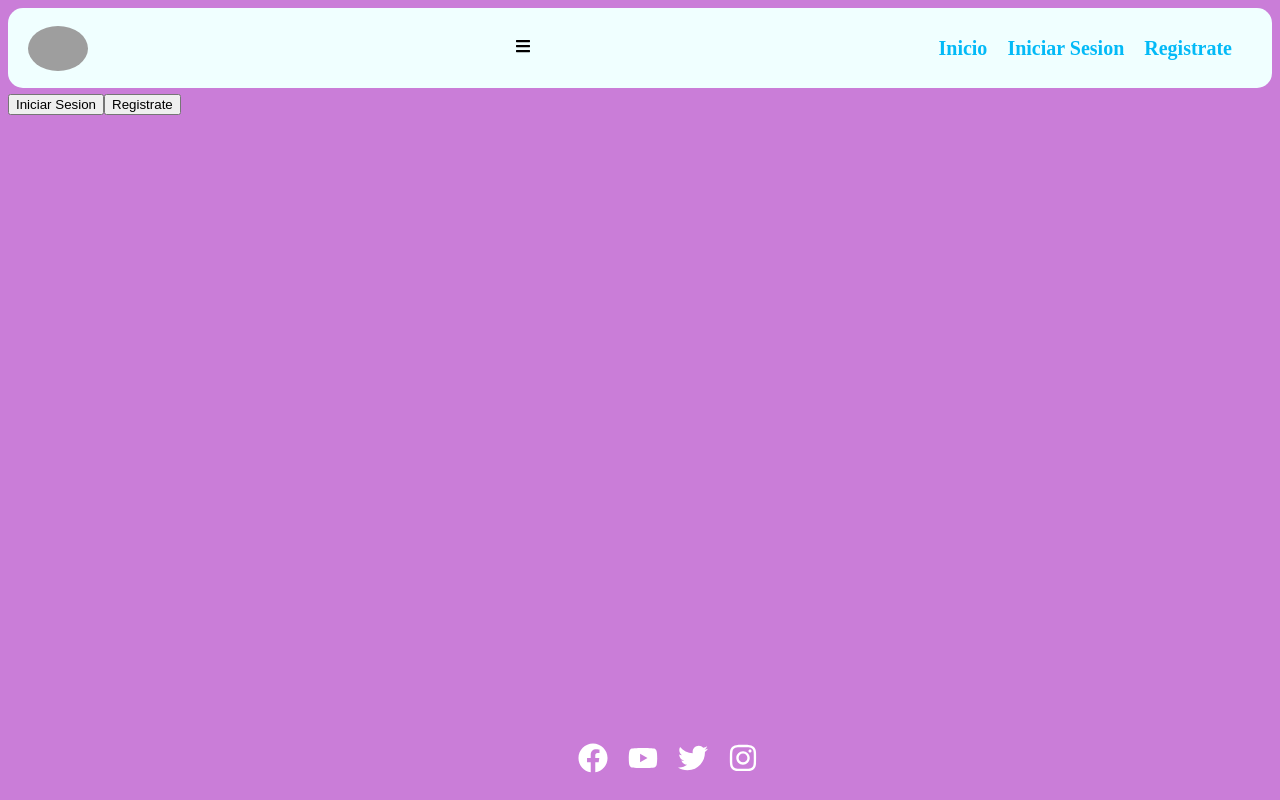
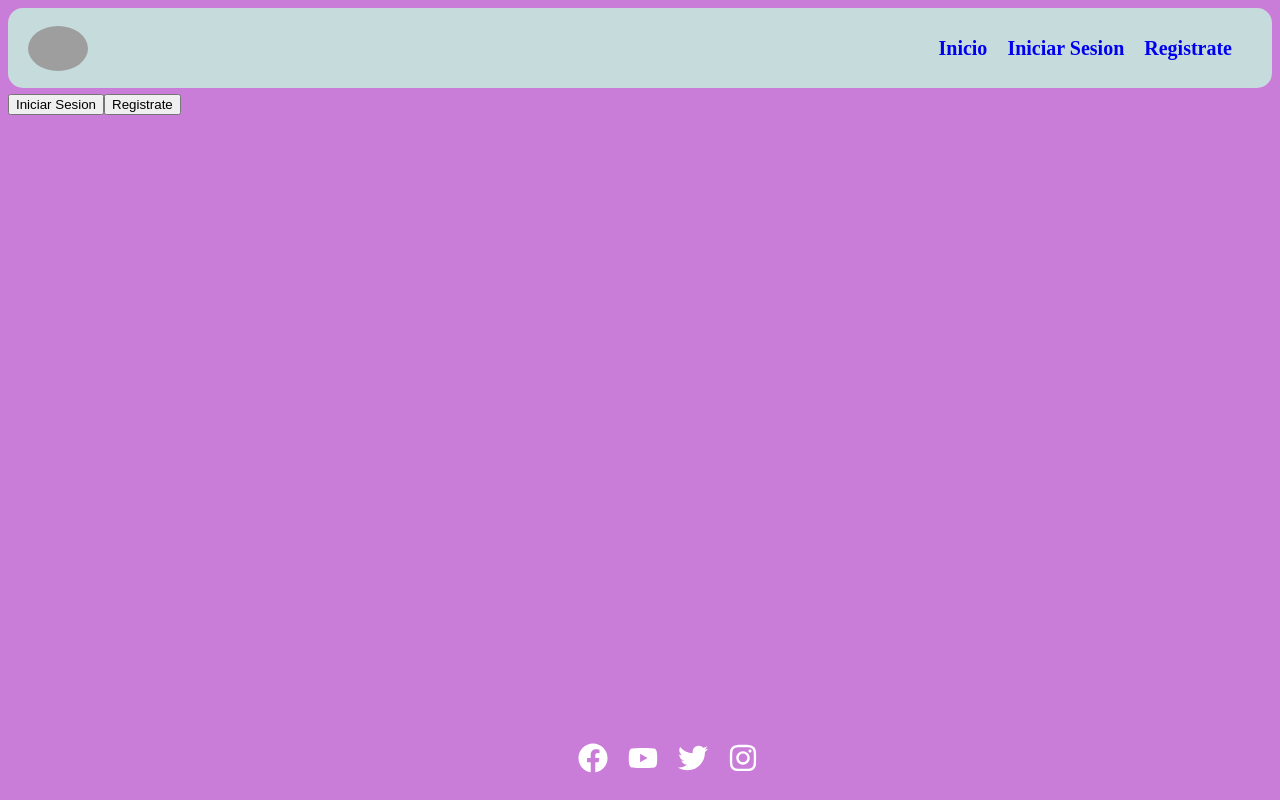
Before and after one commit to GabrielBeltran7/iglesiacatolica, a React (Vite) app: page / in a window 1280 px wide. Built offline with nearby package versions, Linux system fonts and the light colour scheme; grey boxes are pictures that could not be loaded.

Commit message:
actualizar algunos estilos

```diff
--- a/src/components/Navbar/Navbar.module.css
+++ b/src/components/Navbar/Navbar.module.css
@@ -3,8 +3,8 @@
   display: flex;
   justify-content: space-between;
   align-items: center;
-  background-color:azure;
-  color: black;
+  background-color: rgb(198, 220, 220);
+  color: rgb(198, 220, 220);
   padding: 10px 20px;
   height: 60px;
   margin-bottom: 0.5%;
@@ -13,11 +13,12 @@
 
 .navcontainer a {
   text-decoration: none;
-  color: rgb(3, 186, 247);
+  color: red(33, 186, 247);
   font-size: 20px;
   margin-right: 20px;
   font-weight: 900;
   transition: color 0.3s, transform 0.3s;
+  cursor: pointer; /* Agregado */
 }
 
 .navcontainer a:hover {
@@ -30,12 +31,12 @@
   width: 60px;
   height: auto;
   border-radius: 50%;
-  transition: transform 0.3s;
+  transition: transform 0.3s, box-shadow 0.3s; /* Movida la transición aquí */
 }
 
 .navcontainer img:hover {
-  box-shadow: 0 0 20px rgb(3, 186, 247); /* Sombra roja al hacer hover */
-  transition: box-shadow 0.3s; /* Transición para la sombra */
+  box-shadow: 0 0 20px rgb(247, 3, 3); /* Cambiado a sombra roja */
+  /* Transición eliminada de aquí */
 }
 
 /* Estilos para pantallas pequeñas (responsive) */
@@ -43,6 +44,7 @@
   .navcontainer {
     justify-content: space-between;
     margin-bottom: 2%;
+    color: black;
   }
 
   .navcontainer a {
@@ -60,12 +62,15 @@
     display: flex;
     flex-direction: column;
     align-items: center;
-    background-color: aqua;
+    background-color: rgb(198, 220, 220);;
     position: absolute;
     top: 60px;
     left: 0;
     right: 0;
     z-index: 1;
+    width: 24.7rem;
+    margin-left: 2%;
+    border-radius: 20px;
   }
 
   .menuicono.active + .linkcontainer a {
```
Also changed, not shown: src/components/Navbar/Navbar.jsx (+0 -37 lines).
